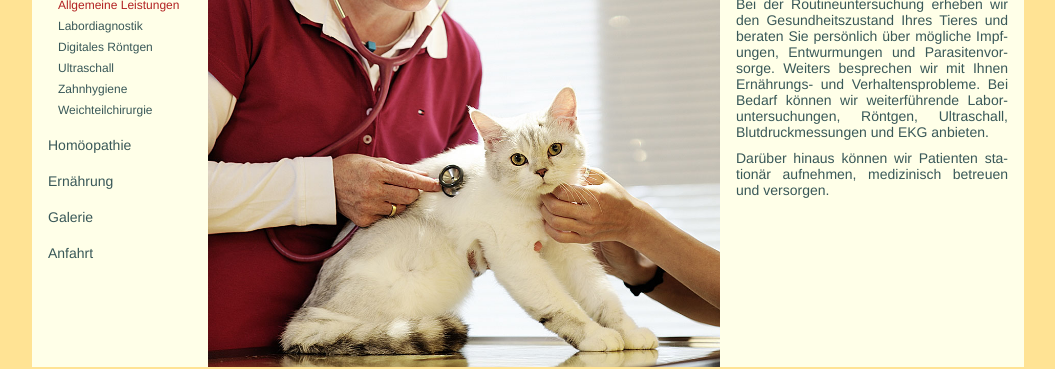
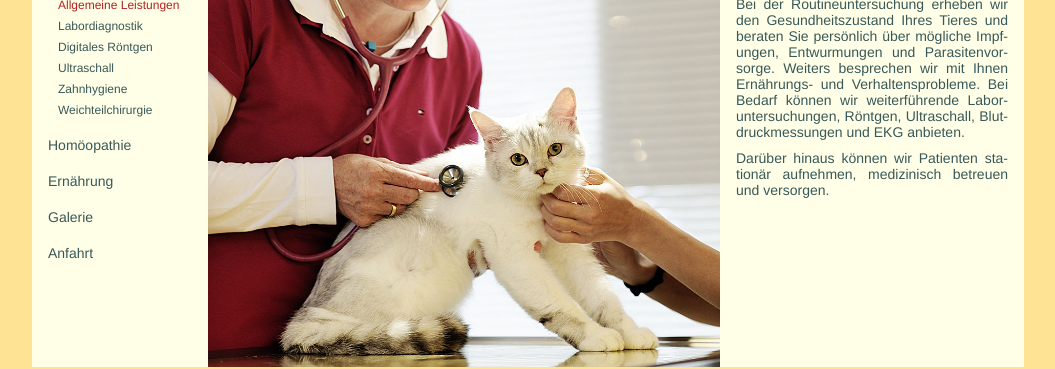
Before and after one commit to richardtraindl/tierarztpraxis-kaiserstrasse.at, a Jekyll site: the page built from schulmedizin.html, in a window 1280 px wide. Shown: the part 313-682 px from the top of the page, without its empty margins (112-1167 px from the left). Built offline with Jekyll 4.4.1, drawn with Linux system fonts in a browser that asks for light colours.

Commit message:
textänderungen

```diff
--- a/_includes/schulmedizin/allgemeine_leistungen.html
+++ b/_includes/schulmedizin/allgemeine_leistungen.html
@@ -13,7 +13,7 @@
 
     <p>
       Bei der Routineuntersuchung erheben wir den Gesundheitszustand Ihres Tieres und beraten Sie persönlich über mögliche Impf- ungen, Entwurmungen und Parasitenvor- sorge.
-      Weiters besprechen wir mit Ihnen Ernährungs- und Verhaltensprobleme. Bei Bedarf können wir weiterführende Labor- untersuchungen, Röntgen, Ultraschall, Blutdruckmessungen und EKG anbieten.
+      Weiters besprechen wir mit Ihnen Ernährungs- und Verhaltensprobleme. Bei Bedarf können wir weiterführende Labor- untersuchungen, Röntgen, Ultraschall, Blut- druckmessungen und EKG anbieten.
     </p>
 
     <div class="small-gap"></div>
```
